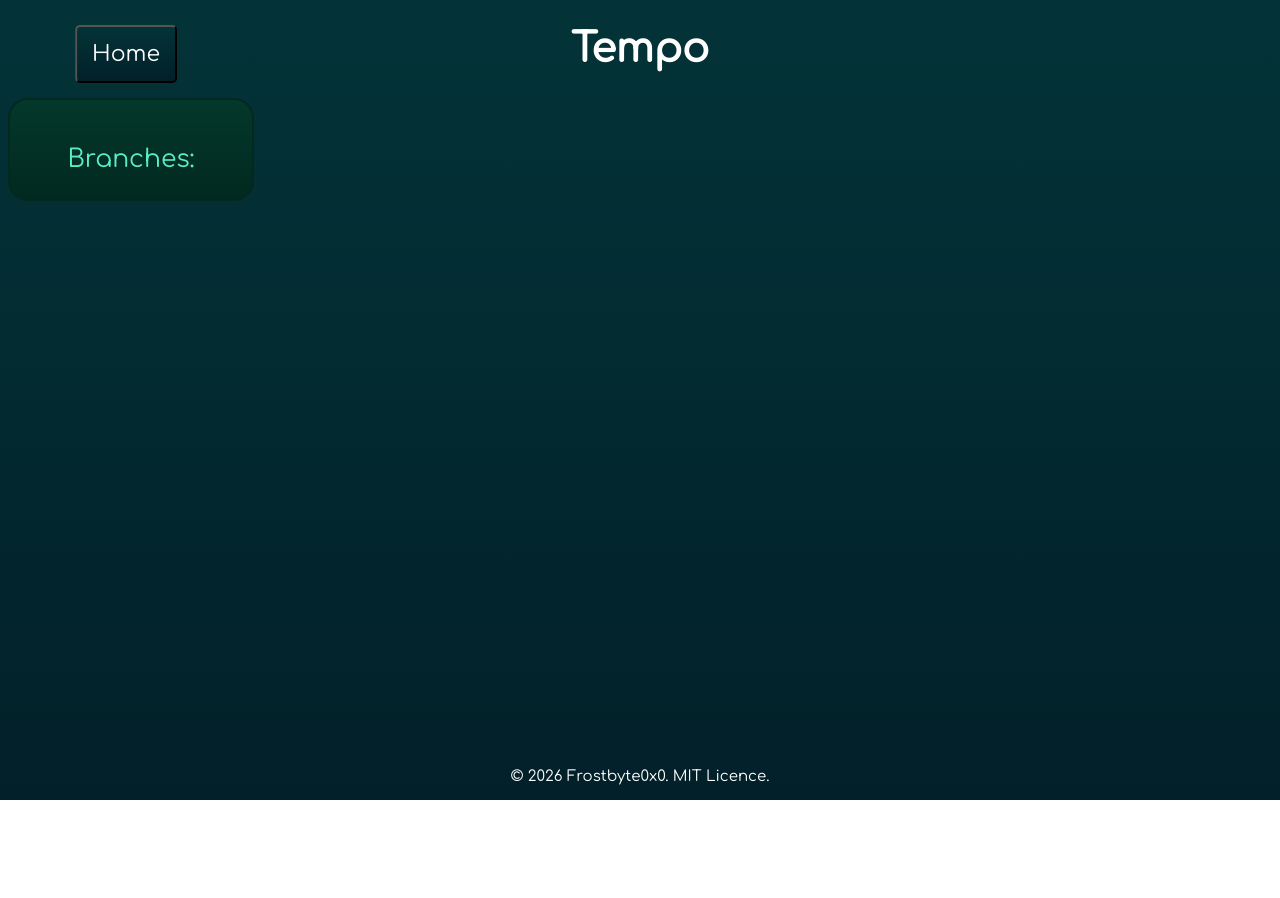
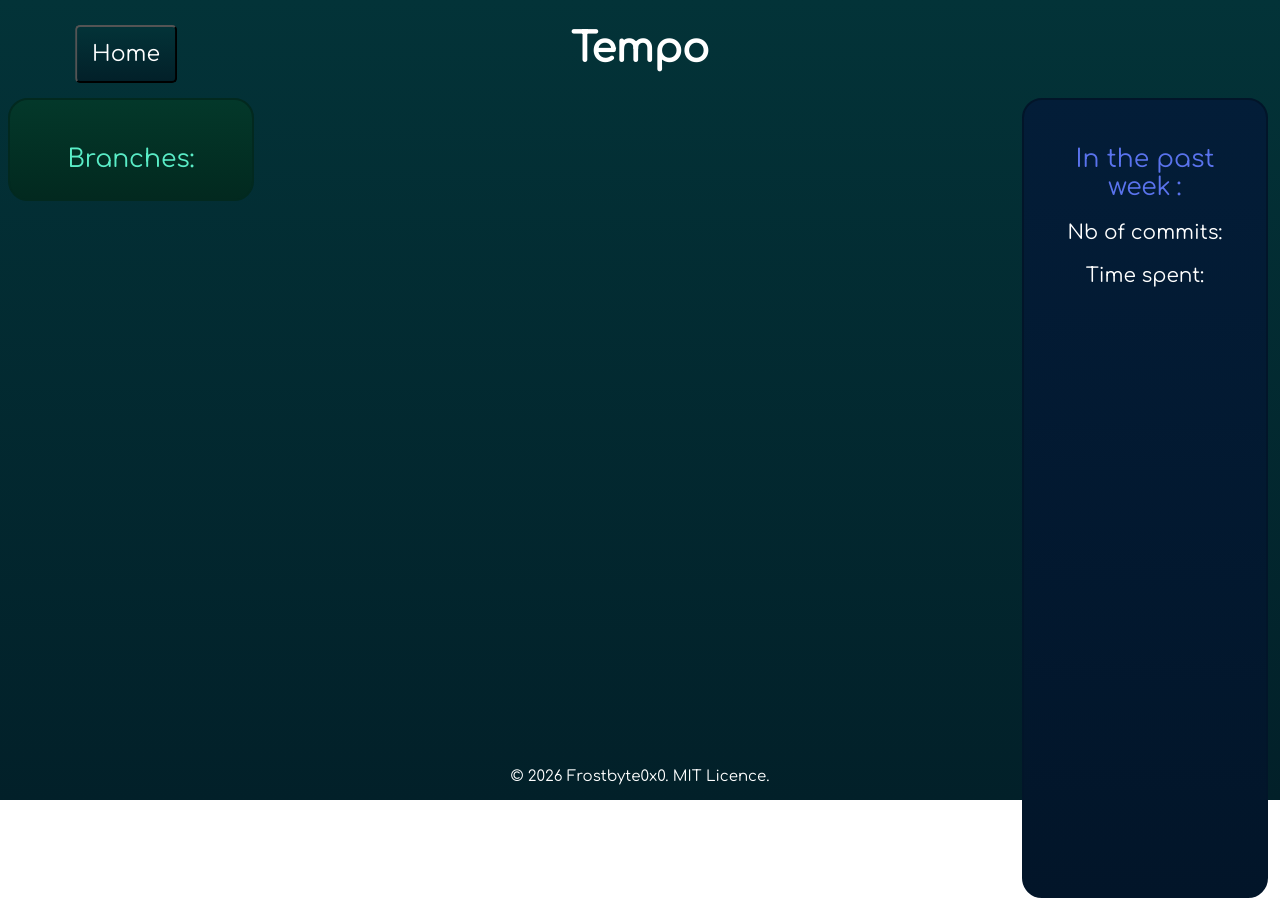
Before and after one commit to Frostbyte0x0/Tempo, a Flask app: template server/site/templates/project.html in a window 1280 px wide. Run offline with Flask 3, Linux system fonts and the light colour scheme; the template is opened without the code that fills it, so the values that code supplies are empty.

Commit message:
time frame selection done

```diff
--- a/server/site/static/style.css
+++ b/server/site/static/style.css
@@ -16,9 +16,41 @@
     padding: 10px 0;
 }
 
+.time-info {
+    text-align: center;
+    position: relative;
+    flex: 0 1 15%;
+    padding: 25px;
+    background-image: linear-gradient(#031d38, #021529);
+    background-repeat: no-repeat;
+    background-size: 100% 100%;
+    border-radius: 20px;
+    border: 2px solid #021529;
+}
+
+.time-button {
+    padding: 10px;
+    background: linear-gradient(#031d38, #021529);
+    border-radius: 5px;
+    color: white;
+    font-size: 20px;
+    font-family: comfortaa, sans-serif;
+    width: 100%;
+    transition: background-color 0.5s ease;
+}
+
+.time-button:hover {
+    background: #031d38;
+}
+
+.time-button.pressed {
+    box-shadow: none;
+    background: #021529;
+}
+
 .graph {
     text-align: left;
-    flex: 0 1 50%;
+    flex: 0 1 55%;
     min-width: 0;
     min-height: 0;
     color: white;
--- a/server/site/templates/project.html
+++ b/server/site/templates/project.html
@@ -20,31 +20,39 @@
     </button>
 
     <script>
-        const allDatasets = JSON.parse(document.getElementById("data").dataset.user)["data_sets"];
+        const allDatasets = JSON.parse(document.getElementById("data").dataset.user)["time_frames"];
         const colours = ["#5aed97", "#5aedc7", "#5abedc", "#5a97dc", "#5a5edc", "#975aed", "#c75aed", "#dc5aed", "#dc5a97", "#dc5a5a"];
+        const showingBranches = Object.keys(allDatasets["week"]["data_sets"]);
+        let timeFrame = "week";
 
         function flipBranch(branch) {
-            let removalIndex = -1;
+            if (showingBranches.includes(branch)) {
+                showingBranches.splice(showingBranches.indexOf(branch), 1);
+            } else {
+                showingBranches.push(branch);
+            }
+        }
 
-            for (let i = 0; i < chart.data.datasets.length; i++) {
-                if (chart.data.datasets[i].label === branch) {
-                    removalIndex = i;
-                    break;
-                }
+        function updateChart() {
+            const L = chart.data.datasets.length;
+            for (let i = 0; i < L; i++) {
+                const d = chart.data.datasets.pop().borderColor;
+                if (!colours.includes(d)) colours.push(d);
             }
 
-            if (removalIndex >= 0) {
-                if (!colours.includes(chart.data.datasets[removalIndex].borderColor)) colours.push(chart.data.datasets[removalIndex].borderColor);
-                chart.data.datasets.splice(removalIndex, 1);
-            } else {
+            chart.data.labels = allDatasets[timeFrame]["labels"];
+
+            for (const branch of Object.keys(allDatasets[timeFrame]["data_sets"])) {
+                if (!showingBranches.includes(branch)) continue;
                 chart.data.datasets.push({
                     label: branch,
-                    data: allDatasets[branch],
+                    data: allDatasets[timeFrame]["data_sets"][branch],
                     borderWidth: 2,
                     borderColor: colours.length > 0 ? colours.pop() : "#5a97dc",
                     tension: 0.2
                 });
             }
+
             chart.update();
         }
     </script>
@@ -69,6 +77,7 @@
                     button.addEventListener("click", () => {
                         flipBranch(branch);
                         button.classList.toggle("pressed");
+                        updateChart();
                     });
                     button.color = "white";
                     li.appendChild(button);
@@ -79,7 +88,7 @@
         </div>
         <script> document.getElementById("sidebar").style.height = listParent.clientHeight + 20 + "px" </script>
 
-        <div id="graph" class="graph" style="padding: 0 10%">
+        <div id="graph" class="graph" style="padding: 0 2.5%">
 
             <div><a id="top-a" class="top-info-text"></a></div>
             <div><a id="middle-a" class="top-info-text"></a></div>
@@ -90,7 +99,6 @@
             <script>
                 const data = JSON.parse(document.getElementById("data").dataset.user);
                 const project_data = data["project_data"];
-                const labels = data["labels"];
 
                 Chart.defaults.color = "#FFFFFF";
 
@@ -146,8 +154,8 @@
                 const chart = new Chart(canvas, {
                     type: "line",
                     data: {
-                        labels: labels,
-                        datasets: Object.entries(allDatasets).map(([b, d]) => {
+                        labels: allDatasets["week"]["labels"],
+                        datasets: Object.entries(allDatasets["week"]["data_sets"]).map(([b, d]) => {
                             return {
                                 label: b,
                                 data: d,
@@ -175,8 +183,56 @@
                     }
                 });
             </script>
+        </div>
 
+        <div class="time-info" id="time-info">
+            <ul id="time-list" style="margin: 0;">
+                <li class="list-item">
+                    <a class="list-item" style="font-size: 25px; color: #5a73ed">In the past </a>
+                    <a id="time-info-title" class="list-item" style="font-size: 25px; color: #5a73ed">week</a>
+                    <a class="list-item" style="font-size: 25px; color: #5a73ed">:</a>
+                </li>
+                <li class="list-item">
+                    <a class="list-item">Nb of commits: </a>
+                    <a id="time-info-commits" class="list-item"></a>
+                </li>
+                <li class="list-item">
+                    <a class="list-item">Time spent: </a>
+                    <a id="time-info-time" class="list-item"></a>
+                </li>
+            </ul>
         </div>
+        <script>
+            const frames = JSON.parse(document.getElementById("data").dataset.user)["frames"];
+
+            frames.forEach(time => {
+                const li = document.createElement("li");
+                const button = document.createElement("button");
+                button.classList.add("time-button");
+                const text = "1 " + time.charAt(0).toUpperCase() + time.slice(1)
+                button.textContent = text;
+                if (time === "week") button.classList.add("pressed");
+                button.addEventListener("click", () => {
+                    timeFrame = time;
+                    updateChart();
+                    button.classList.add("pressed");
+                    for (const btn of document.getElementsByClassName("time-button")) {
+                        if (btn.textContent !== text) btn.classList.remove("pressed");
+                    }
+                    document.getElementById("time-info-title").textContent = time;
+                    let d = 0;
+                    chart.data.datasets[0].data.forEach(t => d += t);
+                    document.getElementById("time-info-time").textContent = d.toString() + " min";
+                    document.getElementById("time-info").style.height = document.getElementById("time-list").clientHeight + 20 + "px";
+                });
+                button.color = "white";
+                li.appendChild(button);
+                li.classList.add("list-item");
+                document.getElementById("time-list").appendChild(li);
+            });
+            document.getElementById("time-info").style.height = document.getElementById("time-list").clientHeight + 20 + "px";
+        </script>
+
     </main>
 
     <footer>
--- a/server/site/website.py
+++ b/server/site/website.py
@@ -65,19 +65,44 @@
     project_data = get_data_by_project()
     if project not in project_data:
         project_data = {"total": 0}
-        data_sets = {"main": [0, 0, 0, 0, 0, 0, 0]}
     else:
         project_data = project_data[project]
-        data_sets = get_time_in_week_per_branch(project_data)
 
     language = get_project_language(project_list[project], repo)
     description = get_project_description(project_list[project], repo)
 
+    time_frames = {
+        "day":{
+            "labels": [(datetime.now() - timedelta(hours=i*2)).strftime("%A %Hh") for i in range(11, 1, -1)] + ["2h ago", "Now"],
+            "data_sets": get_time_in_day_per_branch(project_data, [(datetime.now() - timedelta(hours=i*2)).strftime("%D %Hh") for i in range(11, -1, -1)], 2),
+        },
+        "week":{
+            "labels": [(date.today() - timedelta(days=i)).strftime("%A %d") for i in range(6, 1, -1)] + ["Yesterday", "Today"],
+            "data_sets": get_time_in_week_per_branch(project_data, [(date.today() - timedelta(days=i)).strftime("%D") for i in range(6, -1, -1)]),
+        },
+        "month":{
+            "labels": [(date.today() - timedelta(days=i*3) + timedelta(days=1)).strftime("%d/%b/%y") for i in range(9, 1, -1)] + ["3d ago", "Today"],
+            "data_sets": get_time_in_month_per_branch(project_data, [(date.today() - timedelta(days=i*3) + timedelta(days=1)).strftime("%D") for i in range(9, -1, -1)], 3),
+        },
+        # "3 months":{
+        #     "labels": [(date.today() - timedelta(days=i*9) + timedelta(days=1)).strftime("%d/%b/%y") for i in range(9, 1, -1)] + ["9d ago", "Today"],
+        #     "data_sets": get_time_in_month_per_branch(project_data, [(date.today() - timedelta(days=i*9) + timedelta(days=1)).strftime("%D") for i in range(9, -1, -1)], 9),
+        # },
+        # "6 months":{
+        #     "labels": [(date.today() - timedelta(days=i*18) + timedelta(days=1)).strftime("%d/%b/%y") for i in range(9, 1, -1)] + ["18d ago", "Today"],
+        #     "data_sets": get_time_in_month_per_branch(project_data, [(date.today() - timedelta(days=i*18) + timedelta(days=1)).strftime("%D") for i in range(9, -1, -1)], 18),
+        # },
+        "year":{
+            "labels": [(date.today() - timedelta(days=i*30)).strftime("%B %y") for i in range(11, -1, -1)],
+            "data_sets": get_time_in_year_per_branch(project_data, [(date.today() - timedelta(days=i*30)).strftime("%m %y") for i in range(11, -1, -1)]),
+        },
+    }
+
     return render_template("project.html", data={
         "project": project,
         "project_data": project_data,
-        "labels": [(date.today() - timedelta(days=i)).strftime("%D") for i in range(6, 1, -1)] + ["Yesterday", "Today"],
-        "data_sets": data_sets,
+        "frames": list(time_frames.keys()),
+        "time_frames": time_frames,
         "commits_per_branch": repo["commits_per_branch"],
         "language": language,
         "description": description,
```
Also changed, not shown: server/data.json (+10 -5 lines), server/site/datafier.py (+63 -3 lines).
